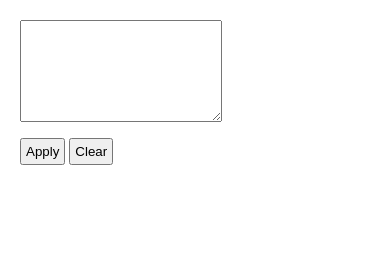
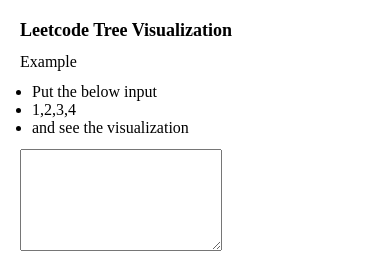
Before and after one commit to langmop/Leetcode-Tree-Analyzer, a plain HTML site: page index.html in a window 390 px wide. Shown: the top 264 px of the page. Drawn offline with Linux system fonts and the light colour scheme.

Commit message:
Fix: Some mobile visibility

```diff
--- a/index.html
+++ b/index.html
@@ -25,10 +25,35 @@
       #clear {
         padding: 4px;
       }
+      @media screen and (max-width: 600px) {
+        #inputDiv {
+          position: relative;
+        }
+      }
+      .heading {
+        color: black;
+        font-size: large;
+        margin-bottom: 12px;
+        font-weight: 600;
+      }
+      .list {
+        margin-left: 12px;
+        margin-top: 12px;
+        margin-bottom: 12px;
+      }
     </style>
   </head>
   <body>
     <div id="inputDiv">
+      <div class="heading">Leetcode Tree Visualization</div>
+      <div>
+        Example
+        <ul class="list">
+          <li>Put the below input</li>
+          <li>1,2,3,4</li>
+          <li>and see the visualization</li>
+        </ul>
+      </div>
       <textarea id="inputArea" value=""></textarea>
       <div>
         <button id="apply">Apply</button>
```
